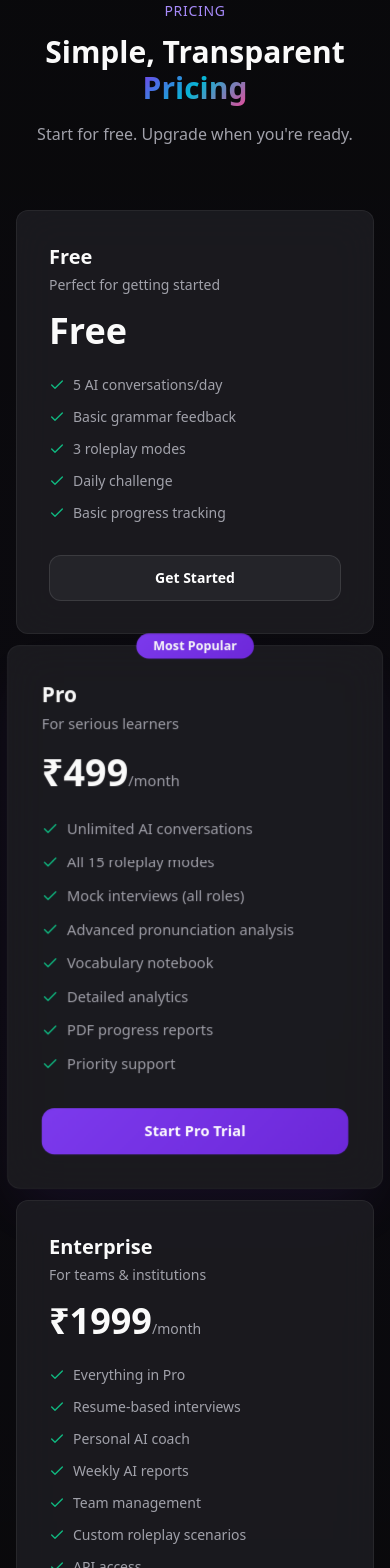
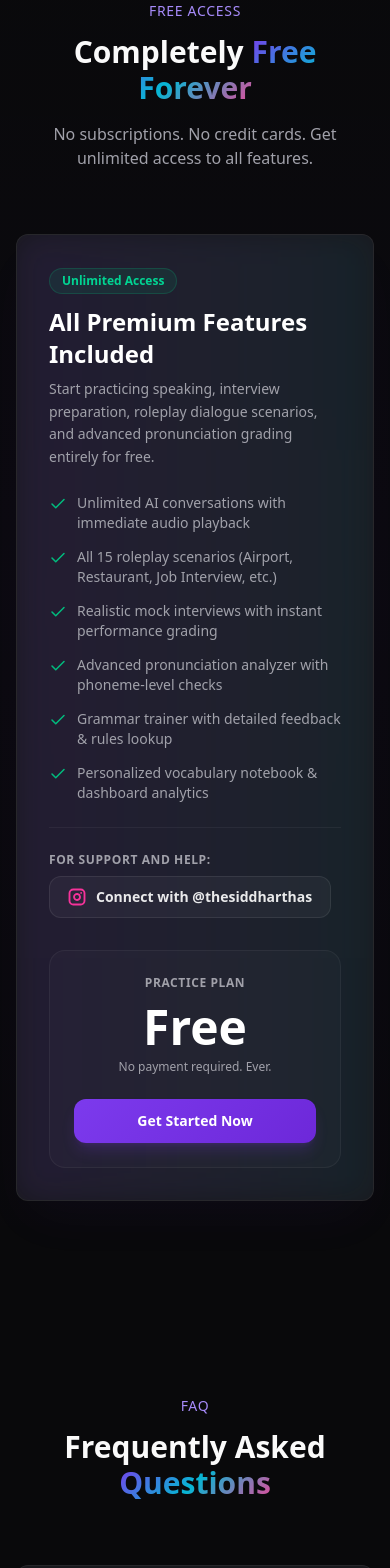
Before and after one commit to devesh950/SPEAK-INTEL, a Next.js app in the folder frontend/: page / in a window 390 px wide. Shown: the part 5160-6728 px from the top of the page. Built offline with nearby package versions, Linux system fonts and the light colour scheme.

Commit message:
feat: make platform free and add Instagram support link

```diff
--- a/frontend/app/page.tsx
+++ b/frontend/app/page.tsx
@@ -55,7 +55,7 @@ function Navbar() {
 
           {/* Desktop Links */}
           <div className="hidden md:flex items-center gap-8">
-            {["Features", "How It Works", "Pricing", "FAQ"].map((item) => (
+            {["Features", "How It Works", "Free Access", "FAQ"].map((item) => (
               <a
                 key={item}
                 href={`#${item.toLowerCase().replace(/\s+/g, "-")}`}
@@ -99,7 +99,7 @@ function Navbar() {
             className="md:hidden glass-strong border-t border-white/5"
           >
             <div className="px-4 py-4 space-y-3">
-              {["Features", "How It Works", "Pricing", "FAQ"].map((item) => (
+              {["Features", "How It Works", "Free Access", "FAQ"].map((item) => (
                 <a
                   key={item}
                   href={`#${item.toLowerCase().replace(/\s+/g, "-")}`}
@@ -532,66 +532,21 @@ function TestimonialsSection() {
 }
 
 // ============================================
-// PRICING
+// FREE ACCESS & SUPPORT
 // ============================================
 
-const plans = [
-  {
-    name: "Free",
-    price: 0,
-    period: "forever",
-    description: "Perfect for getting started",
-    features: [
-      "5 AI conversations/day",
-      "Basic grammar feedback",
-      "3 roleplay modes",
-      "Daily challenge",
-      "Basic progress tracking",
-    ],
-    highlighted: false,
-    cta: "Get Started",
-  },
-  {
-    name: "Pro",
-    price: 499,
-    period: "/month",
-    description: "For serious learners",
-    features: [
-      "Unlimited AI conversations",
-      "All 15 roleplay modes",
-      "Mock interviews (all roles)",
-      "Advanced pronunciation analysis",
-      "Vocabulary notebook",
-      "Detailed analytics",
-      "PDF progress reports",
-      "Priority support",
-    ],
-    highlighted: true,
-    cta: "Start Pro Trial",
-  },
-  {
-    name: "Enterprise",
-    price: 1999,
-    period: "/month",
-    description: "For teams & institutions",
-    features: [
-      "Everything in Pro",
-      "Resume-based interviews",
-      "Personal AI coach",
-      "Weekly AI reports",
-      "Team management",
-      "Custom roleplay scenarios",
-      "API access",
-      "Dedicated support",
-    ],
-    highlighted: false,
-    cta: "Contact Sales",
-  },
+const freeFeatures = [
+  "Unlimited AI conversations with immediate audio playback",
+  "All 15 roleplay scenarios (Airport, Restaurant, Job Interview, etc.)",
+  "Realistic mock interviews with instant performance grading",
+  "Advanced pronunciation analyzer with phoneme-level checks",
+  "Grammar trainer with detailed feedback & rules lookup",
+  "Personalized vocabulary notebook & dashboard analytics",
 ];
 
 function PricingSection() {
   return (
-    <section id="pricing" className="py-24 relative">
+    <section id="free-access" className="py-24 relative">
       <div className="absolute inset-0 bg-gradient-to-b from-transparent via-primary/[0.02] to-transparent" />
       <div className="max-w-7xl mx-auto px-4 sm:px-6 lg:px-8 relative">
         <motion.div
@@ -601,77 +556,82 @@ function PricingSection() {
           className="text-center mb-16"
         >
           <span className="text-sm font-medium text-primary-light uppercase tracking-wider">
-            Pricing
+            Free Access
           </span>
           <h2 className="text-3xl sm:text-4xl font-bold mt-3 mb-4">
-            Simple, Transparent{" "}
-            <span className="gradient-text">Pricing</span>
+            Completely <span className="gradient-text">Free Forever</span>
           </h2>
           <p className="text-muted-foreground">
-            Start for free. Upgrade when you&apos;re ready.
+            No subscriptions. No credit cards. Get unlimited access to all features.
           </p>
         </motion.div>
 
-        <div className="grid grid-cols-1 md:grid-cols-3 gap-6 max-w-5xl mx-auto">
-          {plans.map((plan, index) => (
+        <div className="max-w-4xl mx-auto">
           <motion.div
-              key={plan.name}
             initial={{ opacity: 0, y: 20 }}
             whileInView={{ opacity: 1, y: 0 }}
             viewport={{ once: true }}
-              transition={{ delay: index * 0.1 }}
-              className={`relative glass-card p-8 flex flex-col ${
-                plan.highlighted
-                  ? "border-primary/40 scale-105 shadow-2xl shadow-primary/10"
-                  : ""
-              }`}
+            className="relative glass-card p-8 md:p-10 flex flex-col md:flex-row items-center gap-8 md:gap-12 border border-primary/20 shadow-2xl shadow-primary/5 rounded-2xl overflow-hidden"
           >
-              {plan.highlighted && (
-                <div className="absolute -top-3 left-1/2 -translate-x-1/2 px-4 py-1 rounded-full gradient-primary text-xs font-semibold">
-                  Most Popular
-                </div>
-              )}
+            {/* Glowing border decoration */}
+            <div className="absolute -inset-0.5 rounded-2xl bg-gradient-to-r from-primary/25 to-cyan-500/15 blur-lg opacity-40 -z-10" />
 
-              <h3 className="text-xl font-bold mb-1">{plan.name}</h3>
-              <p className="text-sm text-muted-foreground mb-4">
-                {plan.description}
+            <div className="flex-1 space-y-6">
+              <div>
+                <span className="inline-flex items-center gap-1 text-xs font-semibold px-3 py-1 rounded-full bg-emerald-500/10 text-emerald-400 border border-emerald-500/20 mb-3">
+                  Unlimited Access
+                </span>
+                <h3 className="text-2xl font-bold text-white">All Premium Features Included</h3>
+                <p className="text-sm text-muted-foreground mt-2 leading-relaxed">
+                  Start practicing speaking, interview preparation, roleplay dialogue scenarios, and advanced pronunciation grading entirely for free.
                 </p>
-
-              <div className="mb-6">
-                <span className="text-4xl font-bold">
-                  {plan.price === 0 ? "Free" : `₹${plan.price}`}
-                </span>
-                {plan.price > 0 && (
-                  <span className="text-muted-foreground text-sm">
-                    {plan.period}
-                  </span>
-                )}
               </div>
 
-              <ul className="space-y-3 mb-8 flex-1">
-                {plan.features.map((feature) => (
+              <ul className="grid grid-cols-1 sm:grid-cols-2 gap-3.5">
+                {freeFeatures.map((feature) => (
                   <li
                     key={feature}
-                    className="flex items-start gap-2 text-sm text-muted-foreground"
+                    className="flex items-start gap-2.5 text-sm text-muted-foreground"
                   >
-                    <Check className="w-4 h-4 text-success mt-0.5 flex-shrink-0" />
-                    {feature}
+                    <Check className="w-4.5 h-4.5 text-emerald-500 mt-0.5 flex-shrink-0" />
+                    <span>{feature}</span>
                   </li>
                 ))}
               </ul>
 
+              <div className="border-t border-white/5 pt-6 space-y-4">
+                <div>
+                  <h4 className="text-xs font-bold text-muted-foreground uppercase tracking-wider mb-2">For support and help:</h4>
+                  <a
+                    href="https://instagram.com/thesiddharthas"
+                    target="_blank"
+                    rel="noopener noreferrer"
+                    className="inline-flex items-center gap-2.5 px-4.5 py-2.5 rounded-xl bg-white/[0.04] border border-white/[0.08] hover:bg-white/[0.08] hover:border-pink-500/35 text-sm font-semibold text-white/90 hover:text-white transition-all group/inst"
+                  >
+                    <svg viewBox="0 0 24 24" fill="none" stroke="currentColor" strokeWidth="2.5" strokeLinecap="round" strokeLinejoin="round" className="w-4.5 h-4.5 text-pink-500 group-hover/inst:scale-115 transition-all">
+                      <rect width="20" height="20" x="2" y="2" rx="5" ry="5" />
+                      <path d="M16 11.37A4 4 0 1 1 12.63 8 4 4 0 0 1 16 11.37z" />
+                      <line x1="17.5" x2="17.51" y1="6.5" y2="6.5" />
+                    </svg>
+                    <span>Connect with @thesiddharthas</span>
+                  </a>
+                </div>
+              </div>
+            </div>
+
+            <div className="w-full md:w-72 flex flex-col items-center justify-center p-6 bg-white/[0.02] border border-white/[0.05] rounded-2xl text-center flex-shrink-0">
+              <span className="text-xs font-bold text-muted-foreground uppercase tracking-wider">Practice Plan</span>
+              <h2 className="text-5xl font-extrabold text-white mt-3">Free</h2>
+              <p className="text-xs text-muted-foreground mt-2">No payment required. Ever.</p>
+
               <Link
                 href="/sign-in"
-                className={`text-center text-sm font-semibold py-3 rounded-xl transition-all ${
-                  plan.highlighted
-                    ? "btn-primary"
-                    : "btn-secondary"
-                }`}
+                className="w-full mt-6 text-center text-sm font-bold py-3.5 px-6 rounded-xl btn-primary shadow-lg shadow-primary/20 hover:shadow-primary/30 transition-all cursor-pointer"
               >
-                {plan.cta}
+                Get Started Now
               </Link>
+            </div>
           </motion.div>
-          ))}
         </div>
       </div>
     </section>
@@ -840,7 +800,7 @@ function Footer() {
           <div>
             <h4 className="text-sm font-semibold mb-4">Product</h4>
             <ul className="space-y-2">
-              {["Features", "Pricing", "Interview Practice", "Roleplay Modes"].map(
+              {["Features", "Free Access", "Interview Practice", "Roleplay Modes"].map(
                 (item) => (
                   <li key={item}>
                     <a
```
Lines whose indentation alone changed are shown as unchanged.
